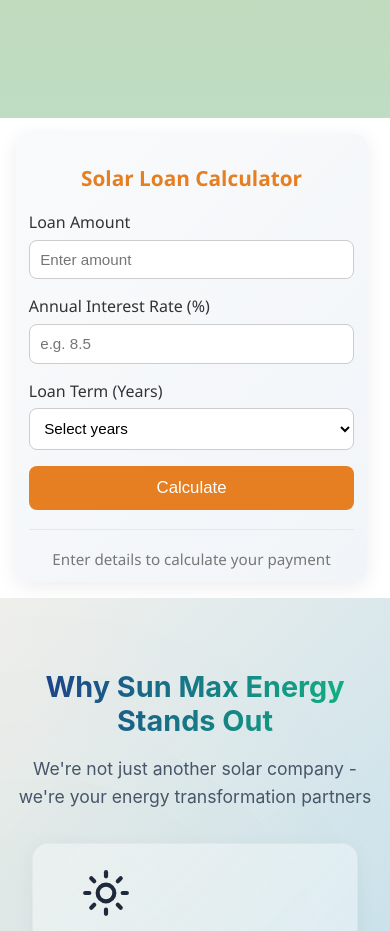
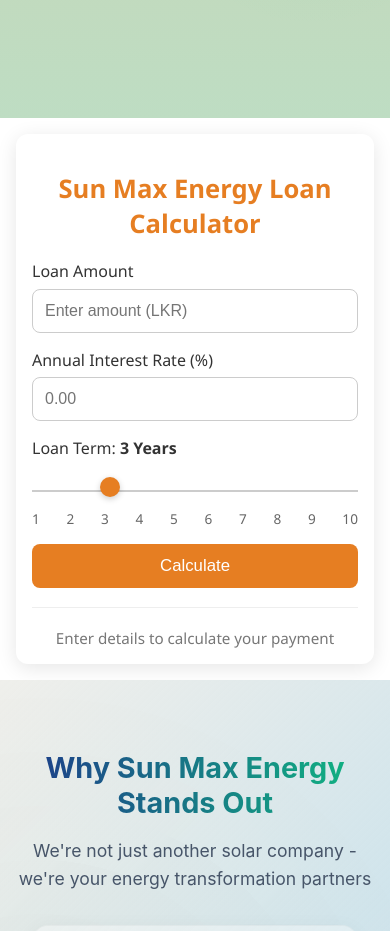
Before and after one commit to PawanSankalpa/Smart--i-solutions, a React (Create React App) app: page / in a window 390 px wide. Shown: the part 1565-2496 px from the top of the page. Built offline with nearby package versions, Linux system fonts and the light colour scheme.

Commit message:
loan calculator update

```diff
--- a/src/components/LoanCalculator.jsx
+++ b/src/components/LoanCalculator.jsx
@@ -4,48 +4,58 @@
 export default function LoanCalculator() {
   const [amount, setAmount] = useState('');
   const [interestRate, setInterestRate] = useState('');
-  const [years, setYears] = useState('');
+  const [years, setYears] = useState(3); // Default 3 years
   const [monthlyPayment, setMonthlyPayment] = useState(null);
+  const [totalPayment, setTotalPayment] = useState(null);
+  const [totalInterest, setTotalInterest] = useState(null);
 
+  // Better format function that preserves decimals
   const formatNumber = (value) => {
-    // Remove all non-digits
-    const numericValue = value.replace(/\D/g, '');
-    // Format with commas
-    return numericValue.replace(/\B(?=(\d{3})+(?!\d))/g, ',');
+    if (!value) return '';
+    const [integer, decimal] = value.toString().split('.');
+    const formattedInt = integer.replace(/\B(?=(\d{3})+(?!\d))/g, ',');
+    return decimal ? `${formattedInt}.${decimal}` : formattedInt;
   };
 
   const handleAmountChange = (e) => {
-    setAmount(formatNumber(e.target.value));
+    // Remove all non-digit except decimal point
+    const cleaned = e.target.value.replace(/[^\d.]/g, '');
+    setAmount(cleaned);
   };
 
   const calculateLoan = () => {
-    const principal = parseFloat(amount.replace(/,/g, ''));
-    const rate = parseFloat(interestRate) / 100 / 12;
-    const n = parseInt(years) * 12;
+    const principal = parseFloat(amount);
+    const annualRate = parseFloat(interestRate);
+    const yearsInt = parseInt(years);
 
-    if (!principal || !rate || !n) {
+    if (!principal || !annualRate || !yearsInt) {
       setMonthlyPayment(null);
+      setTotalPayment(null);
+      setTotalInterest(null);
       return;
     }
 
-    const payment =
-      (principal * rate * Math.pow(1 + rate, n)) /
-      (Math.pow(1 + rate, n) - 1);
+    // Simple Interest
+    const interest = principal * (annualRate / 100) * yearsInt;
+    const total = principal + interest;
+    const monthly = total / (yearsInt * 12);
 
-    setMonthlyPayment(payment.toFixed(2));
+    setTotalInterest(interest.toFixed(2));
+    setTotalPayment(total.toFixed(2));
+    setMonthlyPayment(monthly.toFixed(2));
   };
 
   return (
     <div className="loan-calculator">
-      <h2>Solar Loan Calculator</h2>
+      <h2>Sun Max Energy Loan Calculator</h2>
 
       <label>
         Loan Amount
         <input
           type="text"
-          value={amount}
+          value={formatNumber(amount)}
           onChange={handleAmountChange}
-          placeholder="Enter amount"
+          placeholder="Enter amount (LKR)"
         />
       </label>
 
@@ -55,35 +65,28 @@
           type="number"
           value={interestRate}
           onChange={(e) => setInterestRate(e.target.value)}
-          placeholder="e.g. 8.5"
+          placeholder="0.00"
         />
       </label>
 
-      <label>
-        Loan Term (Years)
-        <select value={years} onChange={(e) => setYears(e.target.value)}>
-          <option value="">Select years</option>
-          <option value="1">1 Years</option>
-          <option value="2">2 Years</option>
-          <option value="3">3 Years</option>
-          <option value="4">4 Years</option>
-          <option value="5">5 Years</option>
-          <option value="6">6 Years</option>
-          <option value="7">7 Years</option>
-          <option value="8">8 Years</option>
-          <option value="9">9 Years</option>
-          <option value="10">10 Years</option>
-          <option value="11">11 Years</option>
-          <option value="12">12 Years</option>
-          <option value="13">13 Years</option>
-          <option value="14">14 Years</option>
-          <option value="15">15 Years</option>
-          <option value="16">16 Years</option>
-          <option value="17">17 Years</option>
-          <option value="18">18 Years</option>
-          <option value="19">19 Years</option>
-          <option value="20">20 Years</option>
-        </select>
+      <label className="slider-label">
+        Loan Term: <strong>{years} Years</strong>
+        <div className="slider-container">
+          <input
+            type="range"
+            min="1"
+            max="10"
+            step="1"
+            value={years}
+            onChange={(e) => setYears(e.target.value)}
+            className="slider-axis"
+          />
+          <div className="ticks">
+            {Array.from({ length: 10 }, (_, i) => (
+              <span key={i}>{i + 1}</span>
+            ))}
+          </div>
+        </div>
       </label>
 
       <button onClick={calculateLoan}>Calculate</button>
@@ -91,10 +94,31 @@
       <hr />
 
       {monthlyPayment !== null ? (
-        <div className="result">
-          <strong>Estimated Monthly Payment:</strong>
-          <div className="payment">LKR {monthlyPayment}</div>
-        </div>
+        <>
+          <div className="monthly-payment-block">
+            <strong>Estimated Monthly Payment:</strong>
+            <p className="payment">LKR {formatNumber(monthlyPayment)}</p>
+          </div>
+
+          <div className="results-container">
+            <div className="result-block">
+              <strong>Total Loan Amount</strong>
+              <p>LKR {formatNumber(amount)}</p>
+            </div>
+            <div className="result-block">
+              <strong>Total Interest</strong>
+              <p>LKR {formatNumber(totalInterest)}</p>
+            </div>
+            <div className="result-block">
+              <strong>Total Payment (with Interest)</strong>
+              <p>LKR {formatNumber(totalPayment)}</p>
+            </div>
+            <div className="result-block">
+              <strong>Loan Term</strong>
+              <p>{years} Years</p>
+            </div>
+          </div>
+        </>
       ) : (
         <div className="placeholder">Enter details to calculate your payment</div>
       )}
--- a/src/styles/LoanCalculator.css
+++ b/src/styles/LoanCalculator.css
@@ -1,21 +1,19 @@
-/* LoanCalculatorResponsive.css */
-
 .loan-calculator {
-  max-width: 640px; /* Slightly reduced for better centering */
+  max-width: 640px;
   margin: 2rem auto;
   padding: 1.5rem;
-  background: linear-gradient(135deg, #f9fafb, #f1f5f9); /* Light soft gradient */
+  background: #ffffff;
   border-radius: 12px;
-  box-shadow: 0 4px 20px rgba(0, 0, 0, 0.08); /* Slightly softer shadow */
+  box-shadow: 0 4px 20px rgba(0,0,0,0.1);
   font-family: 'Segoe UI', Tahoma, Geneva, Verdana, sans-serif;
   color: #333;
-  box-sizing: border-box; /* Prevents padding from causing overflow */
+  box-sizing: border-box;
 }
 
 .loan-calculator h2 {
   text-align: center;
   margin-bottom: 1.2rem;
-  color: #e67e22; /* Bright orange accent */
+  color: #e67e22;
   font-size: 1.6rem;
   font-weight: 600;
 }
@@ -26,59 +24,23 @@
   font-size: 1rem;
 }
 
-.loan-calculator input,
-.loan-calculator select {
+.loan-calculator input[type="text"],
+.loan-calculator input[type="number"] {
   width: 100%;
   padding: 0.75rem;
   margin-top: 0.4rem;
   border: 1px solid #ccc;
   border-radius: 8px;
   font-size: 1rem;
-  transition: border-color 0.2s ease, box-shadow 0.2s ease;
   box-sizing: border-box;
-  background-color: #fff; /* Ensures fields remain crisp */
 }
 
-.loan-calculator input:focus,
-.loan-calculator select:focus {
+.loan-calculator input:focus {
   border-color: #2c3e50;
-  box-shadow: 0 0 6px rgba(44, 62, 80, 0.3);
+  box-shadow: 0 0 6px rgba(44,62,80,0.3);
   outline: none;
 }
 
-.loan-calculator hr {
-  border: none;
-  border-top: 1px solid #e4e7eb;
-  margin: 1.2rem 0;
-}
-
-.loan-calculator .result {
-  padding: 1rem;
-  background: #f2f9ff;
-  border-radius: 8px;
-  text-align: center;
-  color: #1a5276;
-}
-
-.loan-calculator .result strong {
-  display: block;
-  font-size: 1.05rem;
-  margin-bottom: 0.5rem;
-}
-
-.loan-calculator .payment {
-  font-size: 1.6rem;
-  font-weight: bold;
-  color: #e67e22;
-}
-
-.loan-calculator .placeholder {
-  text-align: center;
-  color: #777;
-  font-size: 0.95rem;
-}
-
-/* Button styles */
 .loan-calculator button {
   display: block;
   width: 100%;
@@ -92,40 +54,132 @@
   margin-top: 1rem;
   transition: background 0.2s ease;
 }
+
 .loan-calculator button:hover {
   background: #d35400;
 }
 
-/* Responsive adjustments */
+.loan-calculator hr {
+  border: none;
+  border-top: 1px solid #eee;
+  margin: 1.2rem 0;
+}
+
+/* Slider */
+.slider-container {
+  position: relative;
+  width: 100%;
+  margin-top: 1rem;
+}
+
+.slider-axis {
+  -webkit-appearance: none;
+  width: 100%;
+  height: 2px;
+  background: #ccc;
+  outline: none;
+  margin: 0;
+}
+
+.slider-axis::-webkit-slider-thumb {
+  -webkit-appearance: none;
+  width: 20px;
+  height: 20px;
+  border-radius: 50%;
+  background: #e67e22;
+  cursor: pointer;
+  margin-top: -9px;
+  box-shadow: 0 2px 6px rgba(0,0,0,0.2);
+  transition: transform 0.2s ease, background 0.2s ease;
+}
+
+.slider-axis::-webkit-slider-thumb:hover {
+  background: #d35400;
+  transform: scale(1.2);
+}
+
+.slider-axis::-moz-range-thumb {
+  width: 20px;
+  height: 20px;
+  border-radius: 50%;
+  background: #e67e22;
+  cursor: pointer;
+  box-shadow: 0 2px 6px rgba(0,0,0,0.2);
+}
+
+.ticks {
+  display: flex;
+  justify-content: space-between;
+  margin-top: 12px;
+  font-size: 0.85rem;
+  color: #666;
+}
+
+/* Monthly Payment Block */
+.monthly-payment-block {
+  background: #f2f9ff;
+  border-radius: 8px;
+  padding: 1rem;
+  text-align: center;
+  margin-bottom: 1rem;
+  color: #1a5276;
+}
+
+.monthly-payment-block .payment {
+  font-size: 1.6rem;
+  font-weight: bold;
+  color: #e67e22;
+}
+
+/* Result Blocks */
+.results-container {
+  display: flex;
+  flex-wrap: wrap;
+  gap: 1rem;
+  justify-content: space-between;
+}
+
+.result-block {
+  flex: 1 1 calc(33% - 1rem);
+  background: #f2f9ff;
+  padding: 1rem;
+  border-radius: 8px;
+  text-align: center;
+  color: #1a5276;
+  min-width: 120px;
+}
+
+.result-block strong {
+  display: block;
+  margin-bottom: 0.5rem;
+}
+
+.result-block p {
+  font-size: 1.2rem;
+  font-weight: bold;
+  color: #e67e22;
+}
+
+/* Placeholder text */
+.placeholder {
+  text-align: center;
+  color: #777;
+  font-size: 0.95rem;
+}
+
+/* Responsive */
 @media (max-width: 768px) {
-  .loan-calculator {
-    max-width: 90%;
-    padding: 1rem;
-    margin: 1.5rem auto;
+  .results-container {
+    flex-direction: column;
   }
-
-  .loan-calculator h2 {
-    font-size: 1.4rem;
-  }
-
-  .loan-calculator .payment {
-    font-size: 1.4rem;
-  }
-
-  .loan-calculator input,
-  .loan-calculator select {
-    font-size: 0.95rem;
-    padding: 0.65rem;
+  .result-block {
+    width: 100%;
   }
 }
 
 @media (max-width: 480px) {
   .loan-calculator {
+    padding: 1rem;
     margin: 1rem;
-    padding: 0.8rem;
-  }
-
-  .loan-calculator h2 {
-    font-size: 1.3rem;
   }
 }
```
